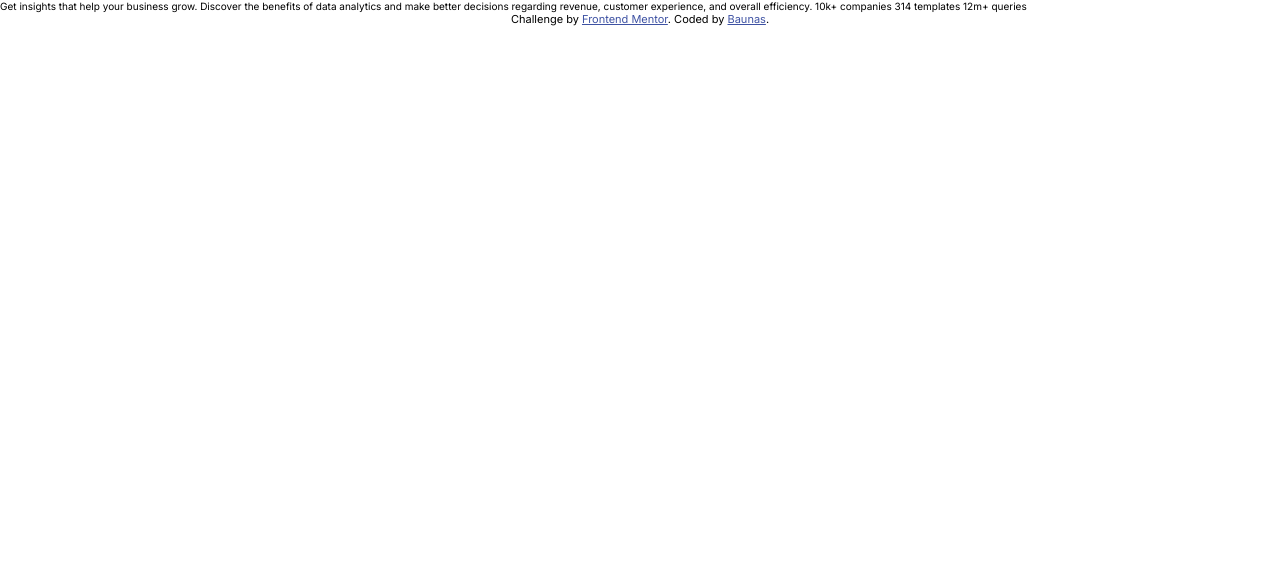
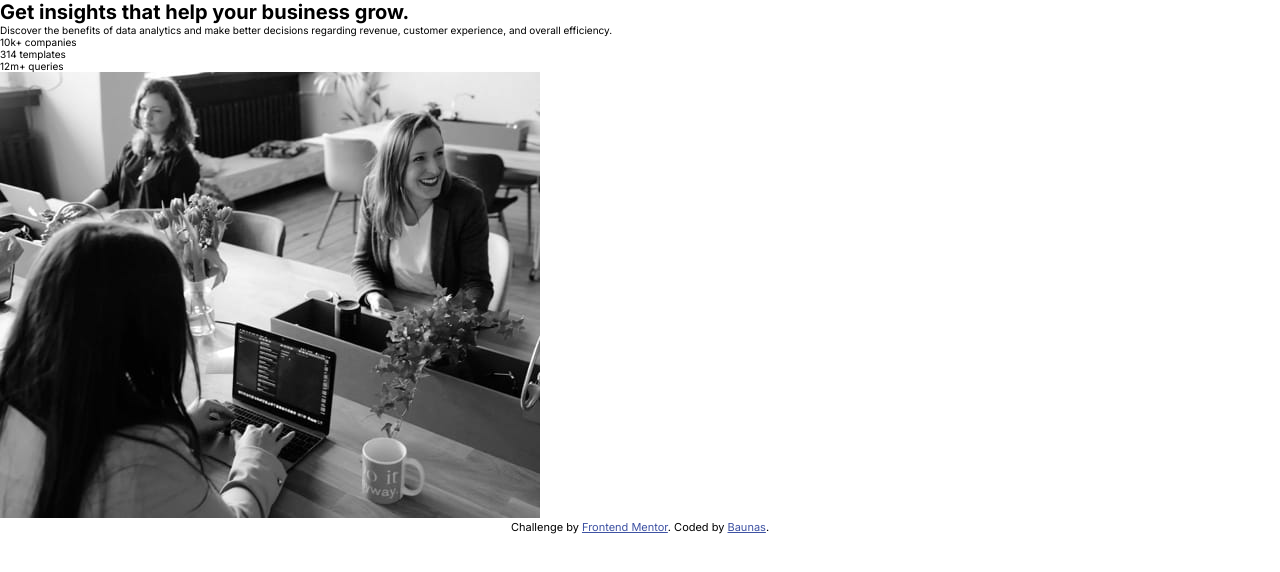
Before and after one commit to Baunas13/Stats-preview-card-component-FrontEnd-Mentor, a plain HTML site: page index.html in a window 1280 px wide. Drawn offline with Linux system fonts and the light colour scheme.

Commit message:
Adição de tags semânticas ao index

```diff
--- a/index.html
+++ b/index.html
@@ -1,5 +1,5 @@
 <!DOCTYPE html>
-<html lang="en">
+<html lang="pt-BR">
 
 <head>
   <meta charset="UTF-8">
@@ -15,19 +15,28 @@
 
 <body>
 
-  Get insights that help your business grow.
+  <div>
+    <h1> Get <span>insights</span> that help your business grow. </h1>
 
-  Discover the benefits of data analytics and make better decisions regarding revenue, customer
-  experience, and overall efficiency.
+    <p>Discover the benefits of data analytics and make better decisions regarding revenue, customer
+      experience, and overall efficiency.</p>
 
-  10k+ companies
-  314 templates
-  12m+ queries
+    <section>
+      <ul>
+        <li><span>10k+</span> companies</li>
+        <li><span>314</span> templates</li>
+        <li><span>12m+</span> queries</li>
+      </ul>
+    </section>
+  </div>
 
-  <div class="attribution">
+  <img src="images/image-header-desktop.jpg"
+    alt="Equipe colaborando em um ambiente de trabalho descontraído com laptops e flores sobre a mesa.">
+
+  <footer class="attribution">
     Challenge by <a href="https://www.frontendmentor.io?ref=challenge" target="_blank">Frontend Mentor</a>.
     Coded by <a href="#">Baunas</a>.
-  </div>
+  </footer>
 </body>
 
 </html>
```
